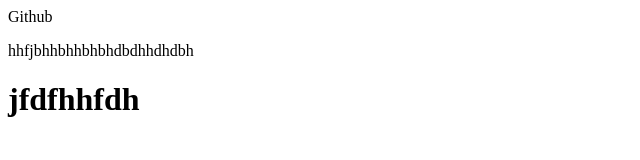
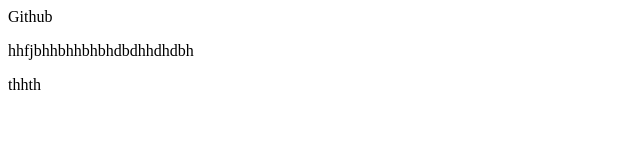
Before and after one commit to Gajiabraham/github, a plain HTML site: page index.html in a window 1280 px wide. Shown: the whole page, without its empty margins (0-640 px from the left). Drawn offline with Linux system fonts and the light colour scheme.

Commit message:
modified h1 to p

```diff
--- a/index.html
+++ b/index.html
@@ -8,6 +8,6 @@
 <body>
     <h> Github</h>
     <P> hhfjbhhbhhbhbhdbdhhdhdbh</P>
-    <h1>jfdfhhfdh</h1>
+   <p>thhth</p>
 </body>
 </html>
```
